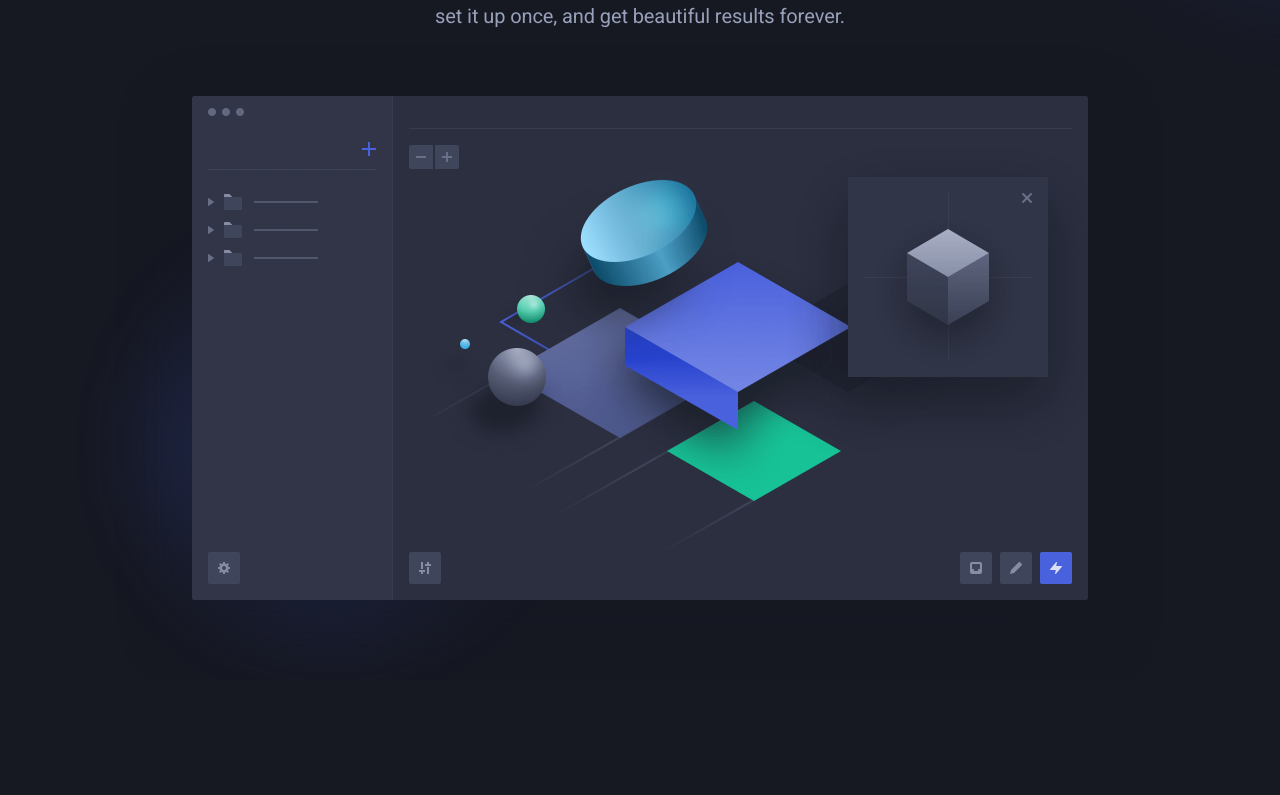
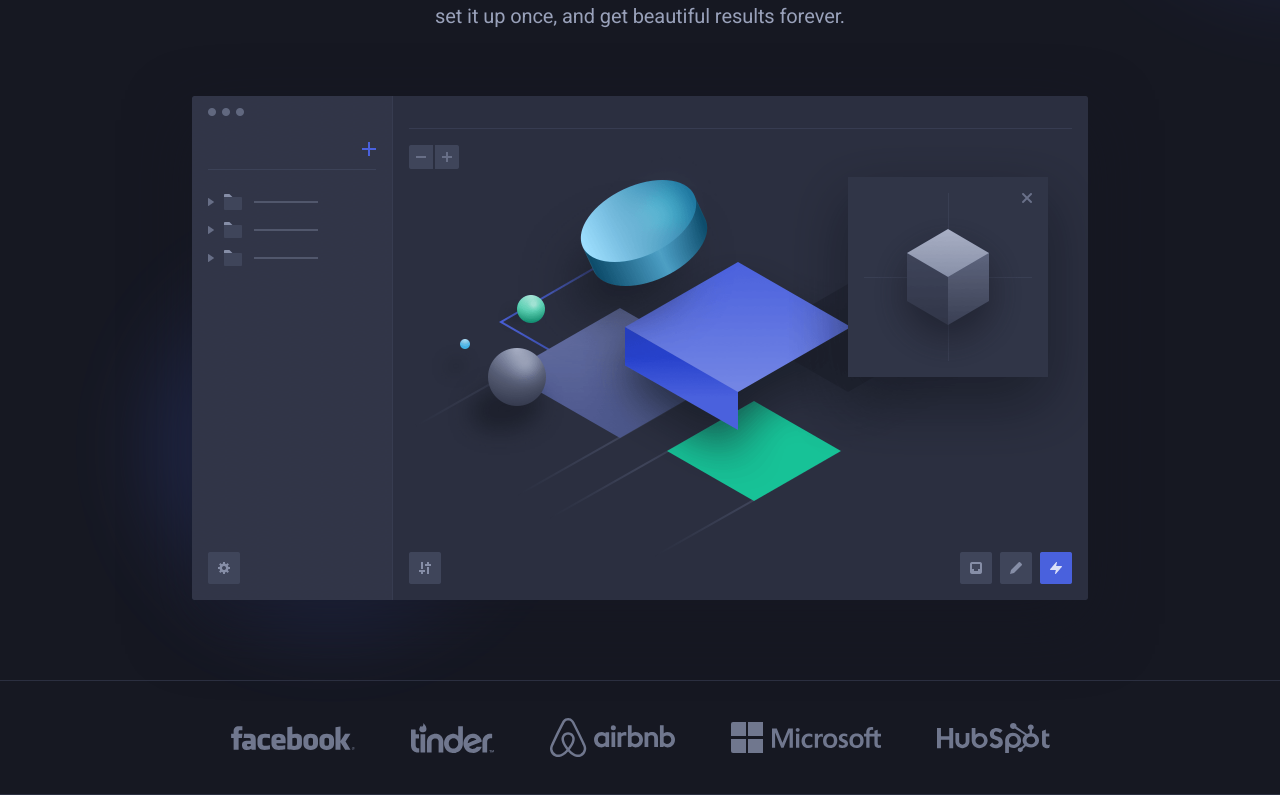
Before and after one commit to okawidiawan/html-to-react, a React (Create React App) app: page / in a window 1280 px wide. Shown: the part 258-1053 px from the top of the page. Before the commit the page ends 938 px from the top, so only its background shows below. Built offline with nearby package versions, Linux system fonts and the light colour scheme.

Commit message:
menambahkan bagian clients

```diff
--- /dev/null
+++ b/src/parts/Clients.js
@@ -0,0 +1,25 @@
+import React from 'react';
+import Fade from 'react-reveal/Fade';
+import Section from 'elements/Section';
+import Client01 from 'assets/images/clients-01.svg';
+import Client02 from 'assets/images/clients-02.svg';
+import Client03 from 'assets/images/clients-03.svg';
+import Client04 from 'assets/images/clients-04.svg';
+import Client05 from 'assets/images/clients-05.svg';
+export default function Clients() {
+    return (
+        <Section className="clients">
+            <Fade bottom delay={500}>
+                <div className="clients-inner section-inner has-top-divider has-bottom-divider">
+                    <ul className="list-reset">
+                        <li><img src={Client01} alt="Clients 01" /></li>
+                        <li><img src={Client02} alt="Clients 02" /></li>
+                        <li><img src={Client03} alt="Clients 03" /></li>
+                        <li><img src={Client04} alt="Clients 04" /></li>
+                        <li><img src={Client05} alt="Clients 05" /></li>
+                    </ul>
+                </div>
+            </Fade>
+        </Section>
+    )
+}
--- a/src/scenes/Homepage.js
+++ b/src/scenes/Homepage.js
@@ -1,9 +1,9 @@
 import React from 'react';
 import Fade from 'react-reveal/Fade';
-
 import Section from 'elements/Section';
 import Header from 'parts/Header';
-import HeroImage from 'assets/images/hero-image.png'
+import HeroImage from 'assets/images/hero-image.png';
+import Clients from 'parts/Clients';
 
 export default function Homepage() {
     return (
@@ -42,6 +42,7 @@ export default function Homepage() {
                     </div>
                 </Section>
             </main>
+            <Clients></Clients>
         </div>
     );
 }
```
